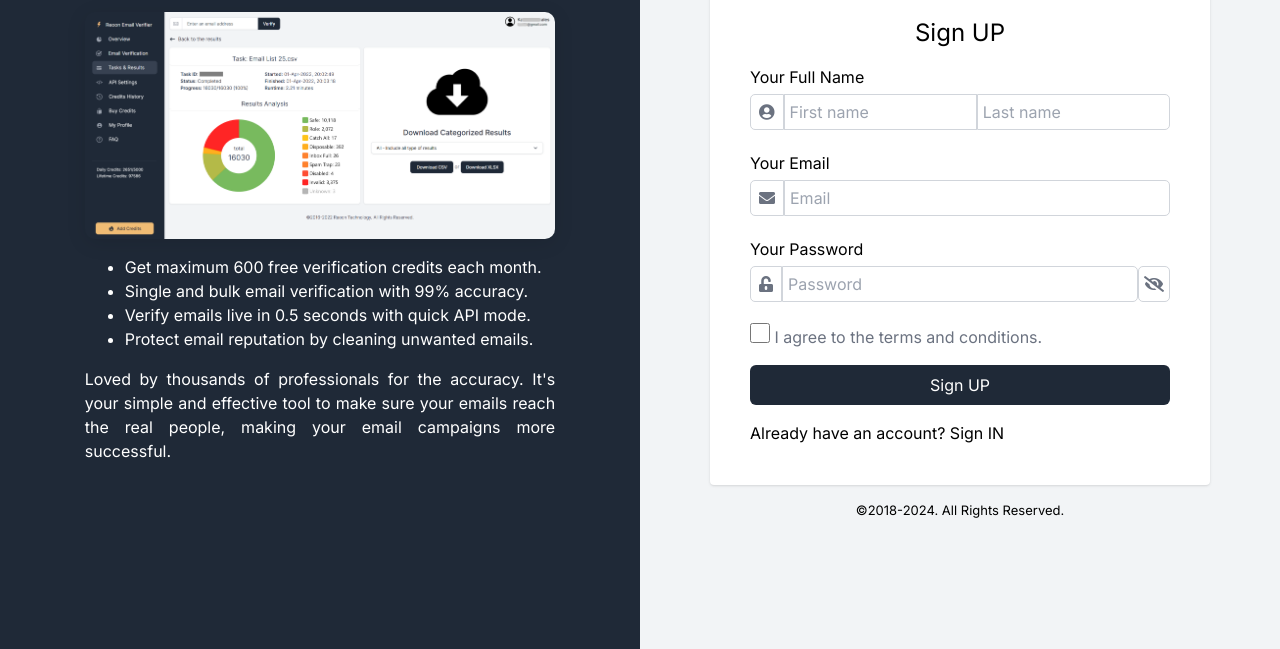
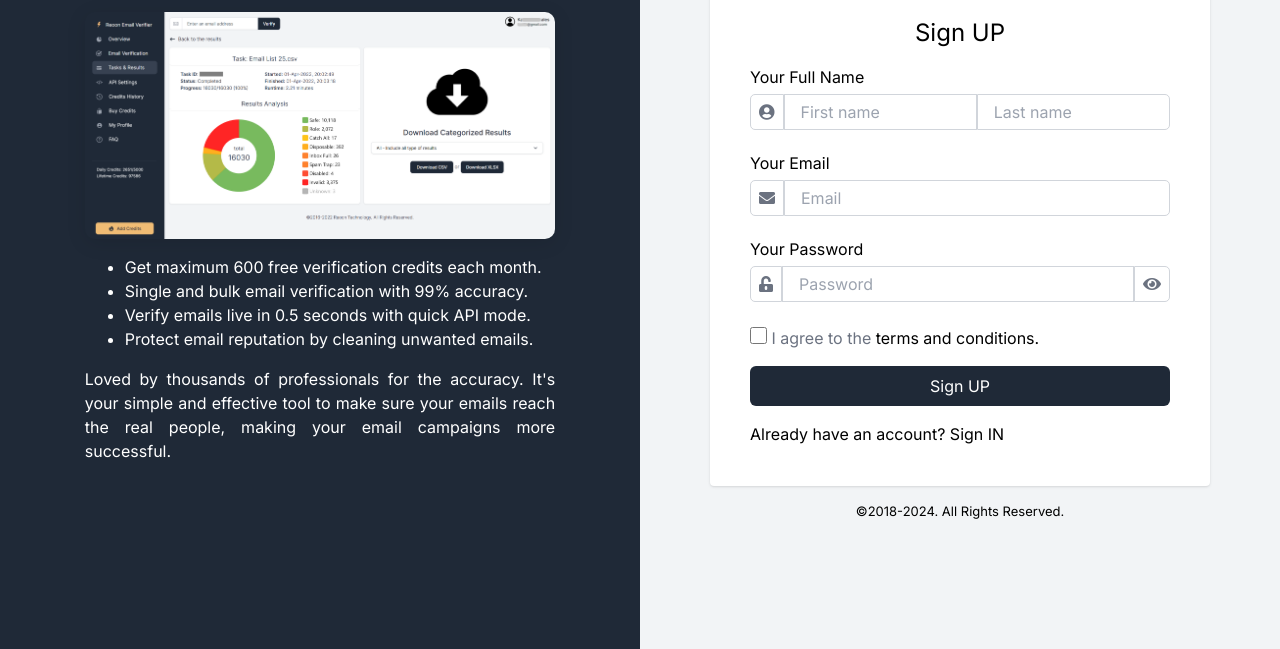
Before and after one commit to seygeorge/Email-Verifier, a plain HTML site: page signup.html in a window 1280 px wide. Shown: the part 151-800 px from the top of the page. Drawn offline with nearby package versions, Linux system fonts and the light colour scheme.

Commit message:
done with sign up

```diff
--- a/signup.html
+++ b/signup.html
@@ -79,7 +79,7 @@
                     <span class="fas fa-user-circle"></span>
                   </span>
                   <input
-                    class="form-control rounded-none"
+                    class="form-control rounded-none pl-4"
                     id="firstname_create"
                     maxlength=""
                     name="firstname"
@@ -89,7 +89,7 @@
                     style="width: 100%"
                   />
                   <input
-                    class="form-control rounded-l-none max-w-"
+                    class="form-control rounded-l-none pl-4"
                     id="lastname_create"
                     maxlength=""
                     name="lastname"
@@ -111,7 +111,7 @@
                     <span class="fas fa-envelope"></span>
                   </span>
                   <input
-                    class="input form-control rounded-l-none !max-w-full"
+                    class="input form-control rounded-l-none !max-w-full pl-4"
                     id="email_create"
                     maxlength="90"
                     name="email"
@@ -134,7 +134,7 @@
                       <span class="fas fa-unlock-alt"></span>
                     </span>
                     <input
-                      class="form-control rounded-l-none"
+                      class="form-control rounded-none pl-4"
                       id="pwd_create"
                       name="password"
                       placeholder="Password"
@@ -143,11 +143,11 @@
                       style="width: 100%"
                     />
                     <span
-                      class="input-group-text"
+                      class="input-group-text px-2 rounded-l-none"
                       onclick="password_show_hide('pwd_create');"
                     >
-                      <!-- <i class="fas fa-eye" id="show_eye"></i> -->
-                      <i class="fas fa-eye-slash d-none" id="hide_eye"></i>
+                      <i class="fas fa-eye" id="show_eye"></i>
+                      <!-- <i class="fas fa-eye-slash d-none" id="hide_eye"></i> -->
                     </span>
                   </div>
                 </div>
@@ -155,19 +155,18 @@
                 <div class="mb-4">
                   <div class="form-check">
                     <input
-                      class="form-check-input"
+                      class="form-check-input mt-1"
                       type="checkbox"
                       value
                       id="remember"
-                      style="height: 20px; width: 20px"
+                      style="height: 17px; width: 17px"
                       required
                     />
-                    <label
-                      class="form-check-label fw-normal mb-0"
-                      for="remember"
-                    >
+                    <label class="form-check-label fw-normal" for="remember">
                       I agree to the
-                      <a href="#" target="_blank">terms and conditions.</a>
+                      <a href="#" class="text-black" target="_blank"
+                        >terms and conditions.</a
+                      >
                     </label>
                   </div>
                 </div>
```
